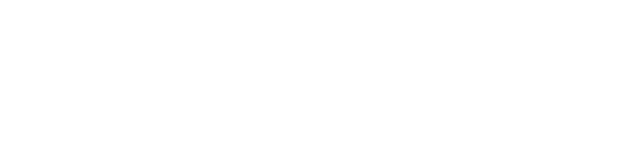
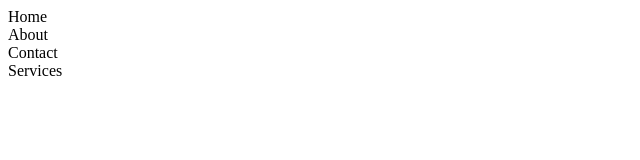
Before and after one commit to rupam-Go/MYPROJECT, a plain HTML site: page Index.html in a window 1280 px wide. Shown: the whole page, without its empty margins (0-640 px from the left). Drawn offline with Linux system fonts and the light colour scheme.

Commit message:
Add more dev in Box

```diff
--- a/Index.html
+++ b/Index.html
@@ -6,6 +6,11 @@
     <title>Document</title>
 </head>
 <body>
-    <div class="box"></div>
+    <div class="box">
+        <div class="box1">Home</div>
+        <div class="box1">About</div>
+        <div class="box1">Contact</div>
+        <div class="box1">Services</div>
+    </div>
 </body>
 </html>
```
